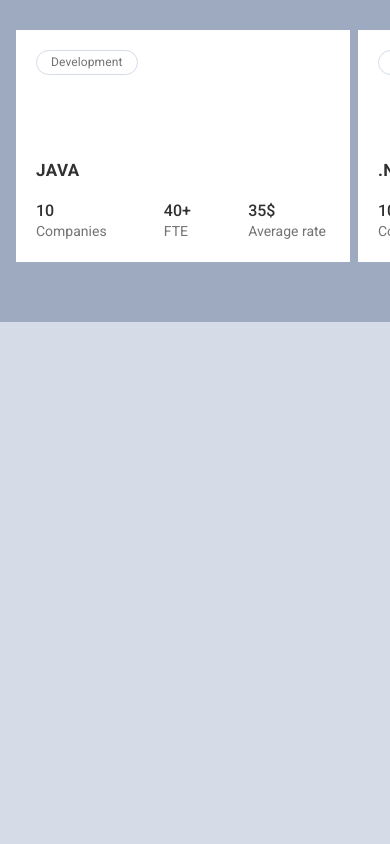
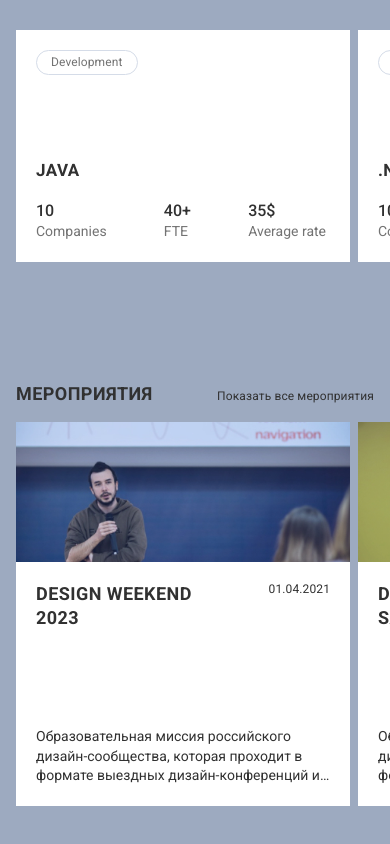
Before and after one commit to KazimirS46/it-portal2, a Next.js app: page / in a window 390 px wide. Shown: the part 5511-6355 px from the top of the page. Before the commit the page ends 5833 px from the top, so only its background shows below. Built offline with nearby package versions, Linux system fonts and the light colour scheme.

Commit message:
Configurated the EventSection

```diff
--- a/app/page.tsx
+++ b/app/page.tsx
@@ -14,7 +14,7 @@ export default function Home() {
       <SolutionsMain />
       <DeveloperSection />
       <ServicesSection />
-      {/* <EventsSection /> */}
+      <EventsSection />
       {/* <ProjectsSection /> */}
     </>
   );
--- a/components/EventsSection/Slide/index.module.css
+++ b/components/EventsSection/Slide/index.module.css
@@ -44,3 +44,32 @@
   -webkit-box-orient: vertical;
   -webkit-line-clamp: 3;
 }
+
+@media (max-width: 425px) {
+  .slide {
+    width: 100%;
+    height: 384px;
+  }
+
+  .image {
+    width: 100%;
+    height: auto;
+  }
+
+  .bottom {
+    padding: 1.25rem;
+  }
+
+  .head {
+    align-items: flex-start;
+  }
+
+  .head h3 {
+    max-width: 156px;
+  }
+
+  .description {
+    font-size: 14px;
+    line-height: 140%;
+  }
+}
--- a/components/EventsSection/Slide/index.tsx
+++ b/components/EventsSection/Slide/index.tsx
@@ -10,8 +10,15 @@ export default function Slide({ data }: IProps) {
   return (
     <div className={styles.slide}>
       <div className={styles.top}>
-        <Image src={data.imageUrl} alt='event foto' width={440} height={184} />
+        <Image
+          src={data.imageUrl}
+          alt='event foto'
+          width={440}
+          height={184}
+          className={styles.image}
+        />
       </div>
+
       <div className={styles.bottom}>
         <div className={styles.head}>
           <h3>{data.title}</h3>
--- a/components/EventsSection/Slider/index.tsx
+++ b/components/EventsSection/Slider/index.tsx
@@ -4,15 +4,17 @@ import { Swiper, SwiperSlide } from 'swiper/react';
 import 'swiper/css';
 import { EventData } from '@/types/types';
 import Slide from '../Slide';
+import { useResize } from '@/hooks/useResize';
 
 interface IProps {
   events: EventData[];
 }
 
 export default function Slider({ events }: IProps) {
+  const perView: number = useResize() ? 1 : 3;
   return (
     <>
-      <Swiper slidesPerView={3} spaceBetween={8}>
+      <Swiper slidesPerView={perView} spaceBetween={8}>
         {events.map((event) => (
           <SwiperSlide key={event.id}>{<Slide data={event} />}</SwiperSlide>
         ))}
--- a/components/EventsSection/index.module.css
+++ b/components/EventsSection/index.module.css
@@ -26,3 +26,39 @@
   align-items: center;
   margin-bottom: 28px;
 }
+
+@media (max-width: 425px) {
+  .wrapper {
+    width: 100vw;
+    padding: 60px 0;
+    overflow: hidden;
+  }
+
+  .container {
+    padding: 0 16px;
+  }
+
+  .head {
+    align-items: baseline;
+    margin-bottom: 16px;
+  }
+
+  .sectionTitle {
+    font-size: 18px;
+    font-weight: 700;
+    line-height: 135%;
+    letter-spacing: 0.45px;
+    margin: 0;
+  }
+
+  .head a {
+    font-size: 12px;
+    font-weight: 400;
+    line-height: 130%;
+    letter-spacing: 0.12px;
+  }
+
+  .sliderContainer {
+    width: 93.295%;
+  }
+}
--- a/components/EventsSection/index.tsx
+++ b/components/EventsSection/index.tsx
@@ -12,7 +12,9 @@ export default function EventsSection() {
             <h2 className={styles.sectionTitle}>Мероприятия</h2>
             <Link href='/events'>Показать все мероприятия</Link>
           </div>
-          <Slider events={events} />
+          <div className={styles.sliderContainer}>
+            <Slider events={events} />
+          </div>
         </div>
       </div>
     </section>
```
